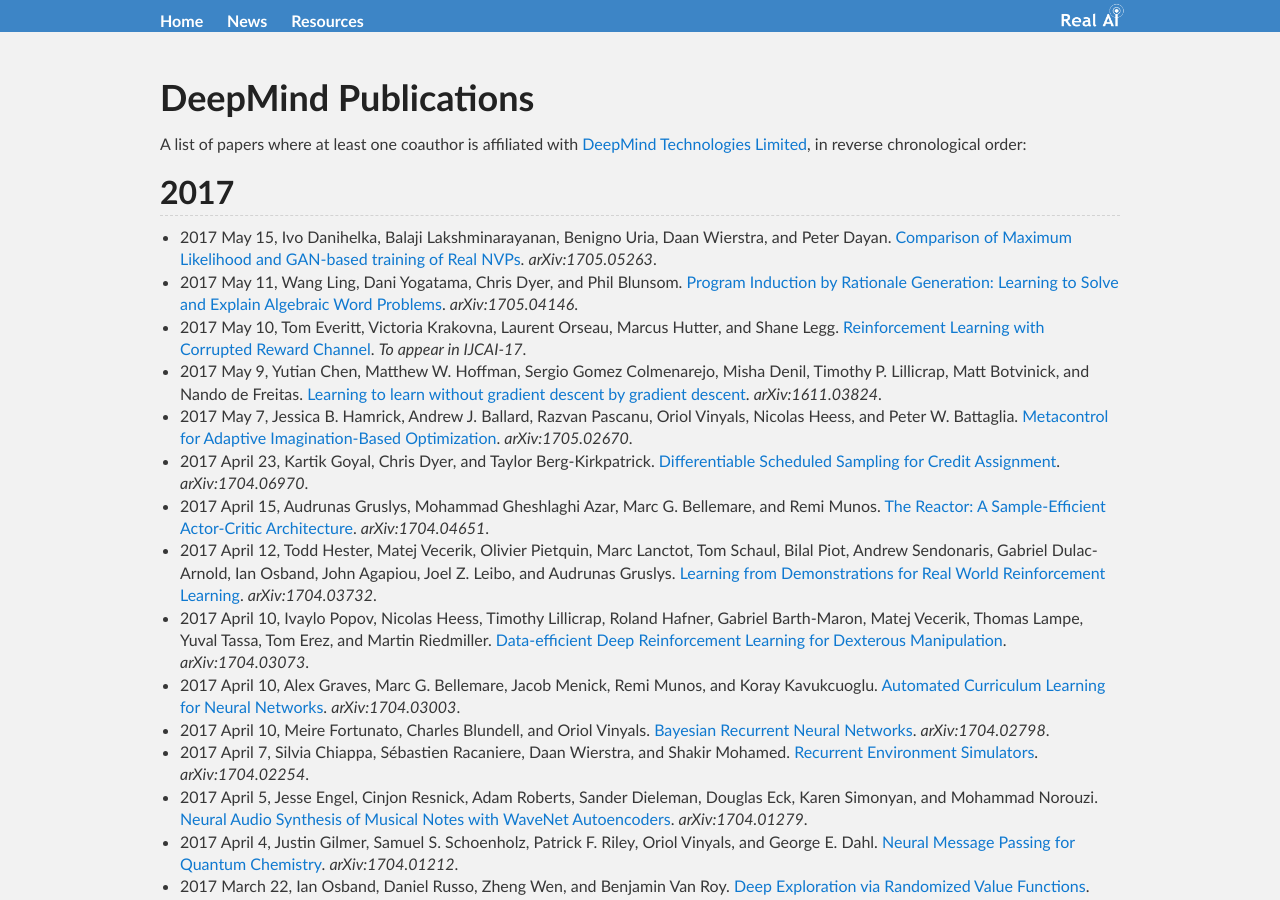
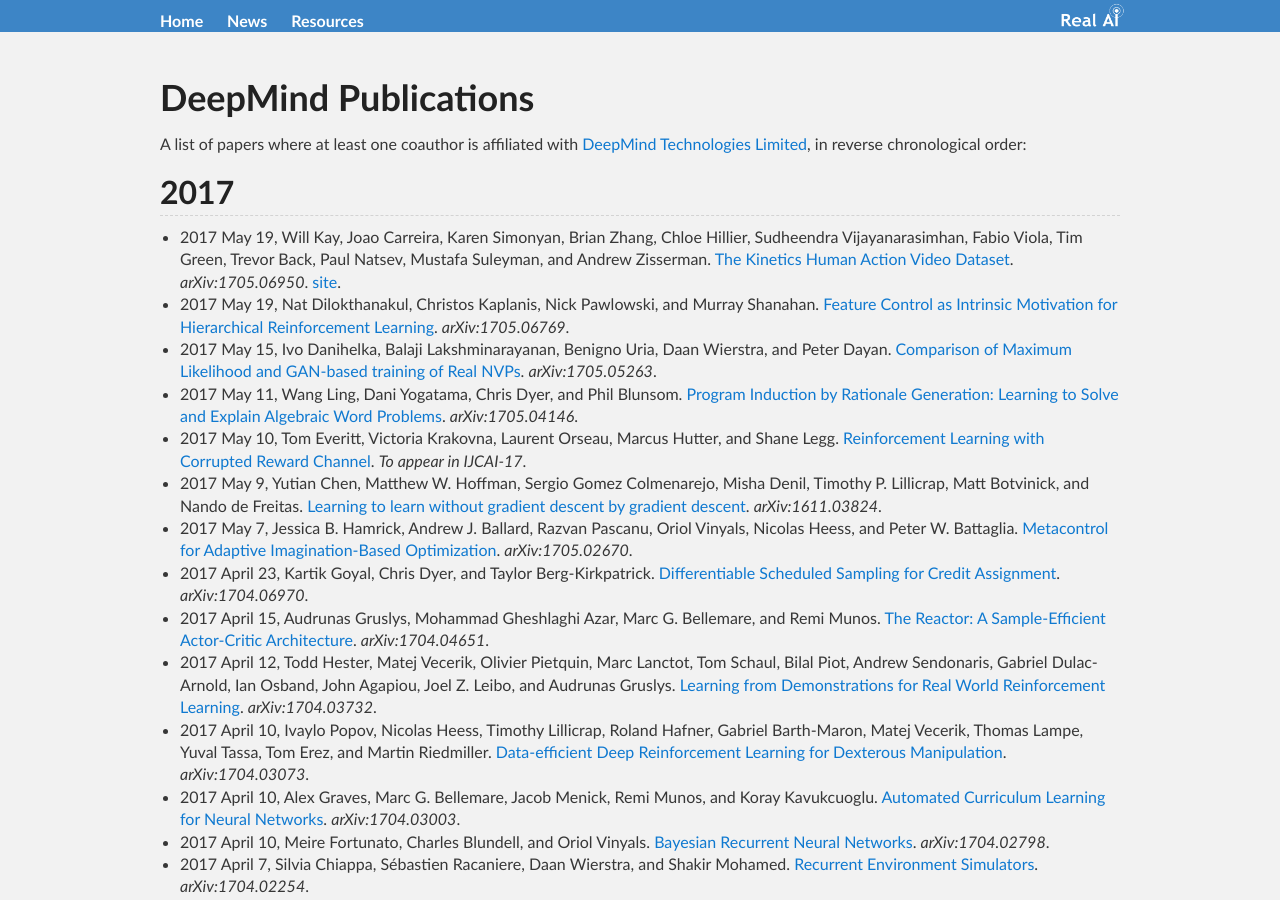
Before and after one commit to Tonywuhk/realai.org, a Jekyll site: the page built from labs/deepmind-publications.md, in a window 1280 px wide and 900 px high. Built offline with Jekyll 4.4.1, drawn with Linux system fonts in a browser that asks for light colours; our own code applies the rules of GitHub Pages for plain Markdown files; formulas are drawn with MathJax 3; comment, search, counter and statistics services are not loaded; the repository's description, which GitHub fills in, is left out.

Commit message:
Update deepmind-publications.md

```diff
--- a/labs/deepmind-publications.md
+++ b/labs/deepmind-publications.md
@@ -8,6 +8,8 @@
 
 ## 2017
 
+* 2017 May 19, Will Kay, Joao Carreira, Karen Simonyan, Brian Zhang, Chloe Hillier, Sudheendra Vijayanarasimhan, Fabio Viola, Tim Green, Trevor Back, Paul Natsev, Mustafa Suleyman, and Andrew Zisserman. [The Kinetics Human Action Video Dataset](https://arxiv.org/abs/1705.06950). *arXiv:1705.06950*. [site](http://deepmind.com/kinetics).
+* 2017 May 19, Nat Dilokthanakul, Christos Kaplanis, Nick Pawlowski, and Murray Shanahan. [Feature Control as Intrinsic Motivation for Hierarchical Reinforcement Learning](https://arxiv.org/abs/1705.06769). *arXiv:1705.06769*.
 * 2017 May 15, Ivo Danihelka, Balaji Lakshminarayanan, Benigno Uria, Daan Wierstra, and Peter Dayan. [Comparison of Maximum Likelihood and GAN-based training of Real NVPs](https://arxiv.org/abs/1705.05263). *arXiv:1705.05263*.
 * 2017 May 11, Wang Ling, Dani Yogatama, Chris Dyer, and Phil Blunsom. [Program Induction by Rationale Generation: Learning to Solve and Explain Algebraic Word Problems](https://arxiv.org/abs/1705.04146). *arXiv:1705.04146*.
 * 2017 May 10, Tom Everitt, Victoria Krakovna, Laurent Orseau, Marcus Hutter, and Shane Legg. [Reinforcement Learning with Corrupted Reward Channel](http://www.tomeveritt.se/papers/IJCAI17-rewardcorruption.pdf). *To appear in IJCAI-17*.
```
